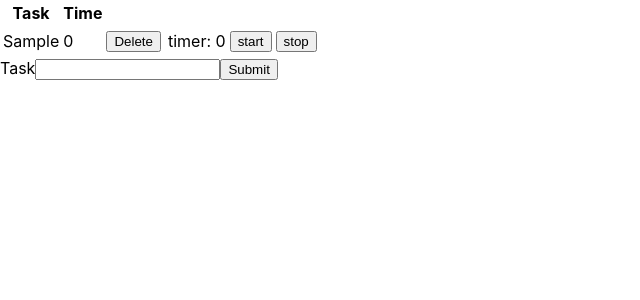
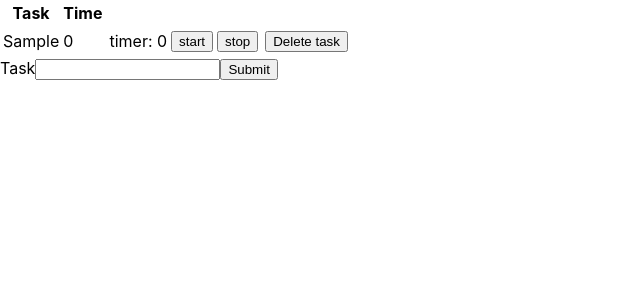
Before and after one commit to bigJohanna/task-master-react, a React (Create React App) app: page / in a window 1280 px wide. Both pictures are taken after typing "Sample" into the empty fields and a click on the button "Submit". Shown: the top 300 px of the page, without its empty margins (0-640 px from the left). Built offline with nearby package versions, Linux system fonts and the light colour scheme; the HTML template or start-up script is replaced by a standard one.

Commit message:
timer passes value to table.time and resets to 0 when stop button is clicked

```diff
--- a/src/App.js
+++ b/src/App.js
@@ -2,21 +2,24 @@ import React, {Component} from 'react'
 import Table from './Table'
 import Form from './Form'
 
-class App extends Component{
+class App extends Component {
     //The stateobject will contain properties for everything you want to store in the state
     state = {
         characters: [],
     };
-    render(){
+
+    render() {
         const {characters} = this.state;
         return (
             <div className="container">
-                <Table characterData={characters} removeCharacter={this.removeCharacter}/>
-                <Form handleSubmit={this.handleSubmit}  />
+                <Table characterData={characters} removeCharacter={this.removeCharacter}
+                       handleUpdateTime={this.handleTotalTime}/>
+                <Form handleSubmit={this.handleSubmit}/>
 
             </div>
         )
     }
+
     removeCharacter = (index) => {
         const {characters} = this.state;
 
@@ -30,9 +33,15 @@ class App extends Component{
         this.setState({characters: [...this.state.characters, character]})
     }
 
+    handleTotalTime = (time, index) => {
+
+        const tasks = this.state.characters;
+        tasks[index].time += time;
+        this.setState({tasks: this.state});
+    }
+
 
 }
 
 
-
 export default App
--- a/src/Table.js
+++ b/src/Table.js
@@ -1,6 +1,8 @@
 import React from 'react'
 import Timer from './Timer'
 
+//functional components har inte koll på sitt eget state
+//de håller inte reda på local state, de bara får nya props och rerender based on those
 
 const TableHeader = () => {
     return (
@@ -14,28 +16,36 @@ const TableHeader = () => {
 };
 
 const TableBody = (props) => {
+    //when passing down props from parent
+    //when we invoke function we pull the string
+//    const handleTotalTime = (time) =>{
+//        props.updateTime(time)
+//    }
     const rows = props.characterData.map((row,index) => {
         return (
             <tr key={index}>
                 <td>{row.task}</td>
                 <td>{row.time}</td>
+                <td><Timer reportNumber={(time) => props.updateTime(time, index)}/></td>
                 <td>
-                    <button onClick={() => props.removeCharacter(index)}>Delete</button>
+                    <button onClick={() => props.removeCharacter(index)}>Delete task</button>
                 </td>
-                <td><Timer /></td>
+
             </tr>
         )
     });
+    //return row instead of body (tableRowComponent)
     return <tbody>{rows}</tbody>
 };
 
+//istället för tablebody use row as component
 const Table = (props) => {
-    const {characterData, removeCharacter} = props;
+    const {characterData, removeCharacter, handleUpdateTime} = props;
 
     return (
         <table>
             <TableHeader />
-            <TableBody characterData={characterData} removeCharacter={removeCharacter} />
+            <TableBody characterData={characterData} removeCharacter={removeCharacter} updateTime={handleUpdateTime}/>
         </table>
     )
 };
--- a/src/Timer.js
+++ b/src/Timer.js
@@ -1,34 +1,46 @@
 import React, {Component} from 'react'
 
-class Timer extends Component{
-    constructor(props){
+//class component
+class Timer extends Component {
+    constructor(props) {
         super(props)
         this.state = {
             time: 0
         }
         this.startTimer = this.startTimer.bind(this)
         this.stopTimer = this.stopTimer.bind(this)
+        this.resetTimer = this.resetTimer.bind(this)
     }
 
     startTimer() {
         this.timer = setInterval(() => this.setState({
-            time: this.state.time +1
+            time: this.state.time + 1
         }), 1000)
-        console.log(this.state.time)
     }
+
     stopTimer() {
         clearInterval(this.timer)
-        console.log("stop")
+        this.props.reportNumber(this.state.time)
+        this.resetTimer()
+        //A function that I pass down through props to the child
+        //when stopTimer is invoked, it "pulls the string" to invoke reportnumber and sends time tp parent
+    }
+
+    resetTimer = () => {
+        this.setState({time:0})
     }
 
 
-    render(){
-            const {time} = this.state;
+    render() {
         return (
             <tr>
                 <td>timer: {this.state.time}</td>
-                <td><button onClick={this.startTimer}>start</button></td>
-                <td><button onClick={this.stopTimer}>stop</button></td>
+                <td>
+                    <button onClick={this.startTimer}>start</button>
+                </td>
+                <td>
+                    <button onClick={this.stopTimer}>stop</button>
+                </td>
             </tr>
         )
     }
```
